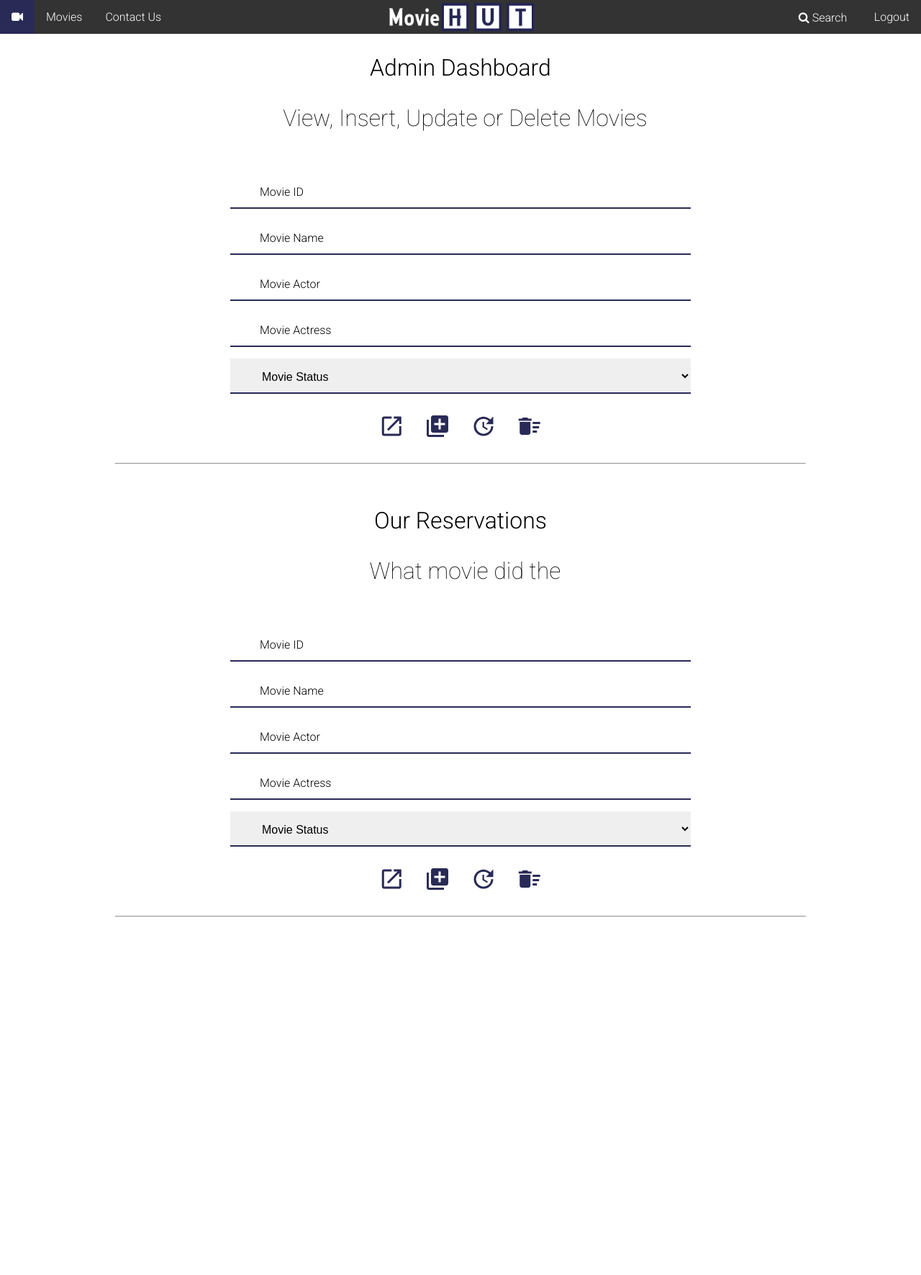
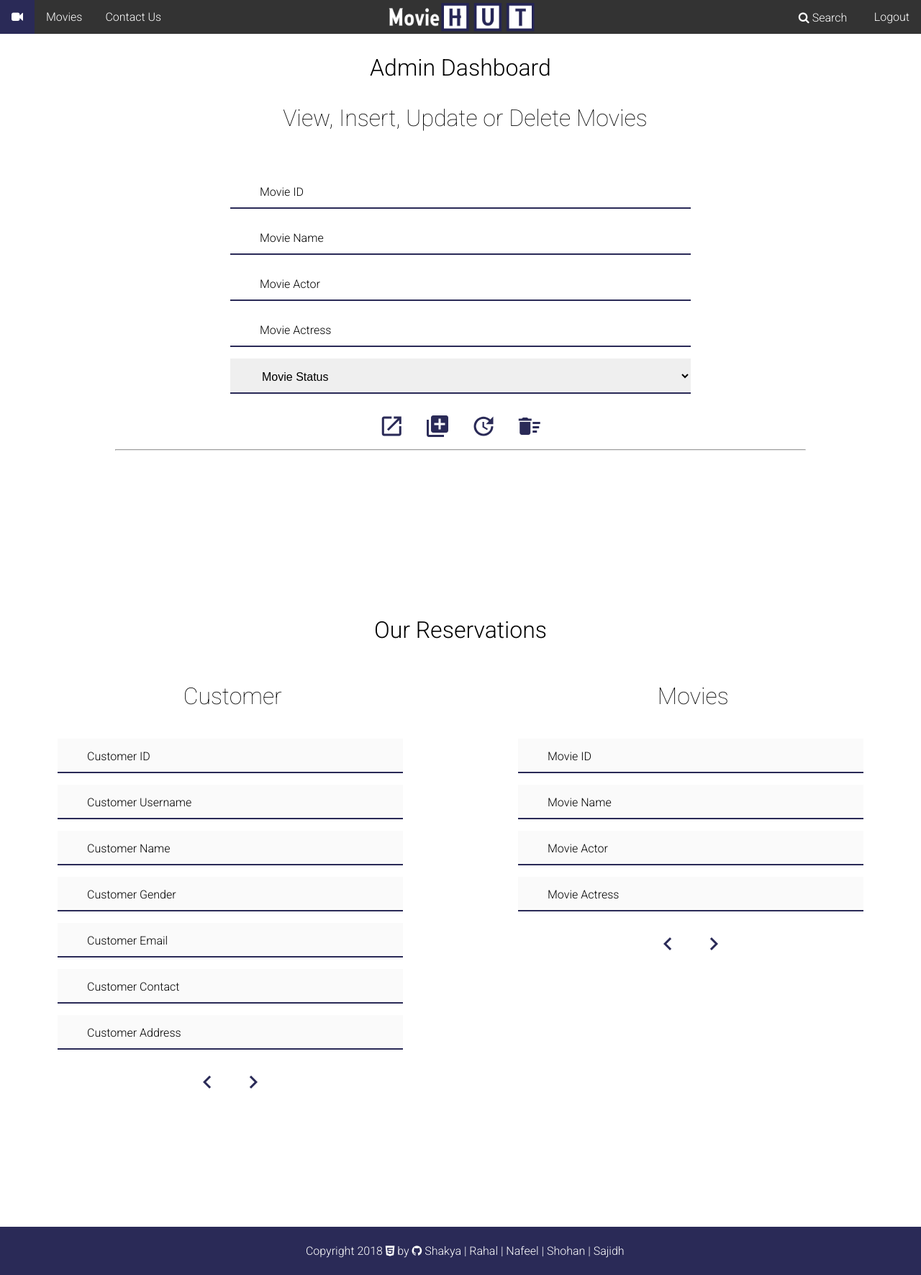
Before and after one commit to mfmsajidh/IIT-WEB-CW1, a PHP site: page /Admin.html in a window 1280 px wide. Shown: the whole page at 72% size. Before the commit the page ends 1274 px from the top, so only its background shows below. Run offline with PHP 8.4, Linux system fonts and the light colour scheme.

Commit message:
Minor Changes

```diff
--- a/Admin.html
+++ b/Admin.html
@@ -38,13 +38,13 @@
 		<li class="navbar_right"><input type="text" name="search" placeholder="&#xf002 Search" class="Search"></li>
 	</ul>
 
-	<div class="container">
+	<div class="container new_btn" style="height: 100%;">
 		<br>
-		<h1 id="Reserve">Admin Dashboard</h1>
+		<h1>Admin Dashboard</h1>
 		<p>View, Insert, Update or Delete Movies</p>
 		<br>
 
-		<form class="new_btn">
+		<form>
 
 		<input type="text" id="mid" name="mid" placeholder="Movie ID">
 		<input type="text" id="mname" name="fname" placeholder="Movie Name">
@@ -65,35 +65,56 @@
 		<a href="Login.html"><i class="material-icons" style="font-size:36px;color:#2a2a57">delete_sweep</i></a>
 		</form>
 
-	<br>
 	<hr width="75%">
+	</div>
 
-	<br>
-		<h1 id="Reserve">Our Reservations</h1>
-		<p>What movie did the </p>
-		<br>
+	<div class="container new_btn"  style="height: 100%;">
+		<h1>Our Reservations</h1>
 
+		<div class="half-container">
+			<p>Customer</p>
 			<form class="new_btn">
 
-		<input type="text" id="mid" name="mid" placeholder="Movie ID">
-		<input type="text" id="mname" name="fname" placeholder="Movie Name">
-		<input type="text" id="mactor" name="mactor" placeholder="Movie Actor">
-		<input type="text" id="mactress" name="mactress" placeholder="Movie Actress">
-
-		<select id="mstatus" name="mstatus">
-			<option disabled selected value>Movie Status</option>
-      		<option value="Available">Available</option>
-      		<option value="Borrowed">Borrowed</option>
-    	</select>
+			<input type="text" id="cid" name="cid" placeholder="Customer ID" disabled style="width:75%;">
+			<input type="text" id="cuser" name="cuser" placeholder="Customer Username" disabled style="width:75%;">
+			<input type="text" id="cname" name="cname" placeholder="Customer Name" disabled style="width:75%;">
+			<input type="text" id="cgender" name="cgender" placeholder="Customer Gender" disabled style="width:75%;">
+			<input type="text" id="cemail" name="cemail" placeholder="Customer Email" disabled style="width:75%;">
+			<input type="text" id="cnumber" name="cnumber" placeholder="Customer Contact" disabled style="width:75%;">
+			<input type="text" id="caddress" name="caddress" placeholder="Customer Address" disabled style="width:75%;">
 
 			<br>
 			<br>
-		<a href="Login.html"><i class="material-icons" style="font-size:36px;color:#2a2a57">open_in_new</i></a> &nbsp &nbsp &nbsp
-		<a href="Login.html"><i class="material-icons" style="font-size:36px;color:#2a2a57">library_add</i></a> &nbsp &nbsp &nbsp
-		<a href="Login.html"<i class="material-icons" style="font-size:36px;color:#2a2a57">update</i></a> &nbsp &nbsp &nbsp
-		<a href="Login.html"><i class="material-icons" style="font-size:36px;color:#2a2a57">delete_sweep</i></a>
+			<a href="Login.html"><i class="material-icons" style="font-size:36px;color:#2a2a57">navigate_before</i></a> &nbsp &nbsp &nbsp
+			<a href="Login.html"><i class="material-icons" style="font-size:36px;color:#2a2a57">navigate_next</i></a>
+			</form>
+		</div>
+
+		<div class="half-container">
+			<p>Movies</p>
+			<form class="new_btn">
+
+			<input type="text" id="mid" name="mid" placeholder="Movie ID" disabled style="width:75%;">
+			<input type="text" id="mname" name="fname" placeholder="Movie Name" disabled style="width:75%;">
+			<input type="text" id="mactor" name="mactor" placeholder="Movie Actor" disabled style="width:75%;">
+			<input type="text" id="mactress" name="mactress" placeholder="Movie Actress" disabled style="width:75%;">
+
+			<br>
+			<br>
+			<a href="Login.html"><i class="material-icons" style="font-size:36px;color:#2a2a57">navigate_before</i></a> &nbsp &nbsp &nbsp
+			<a href="Login.html"><i class="material-icons" style="font-size:36px;color:#2a2a57">navigate_next</i></a>
 			</form>
 
+		</div>
+
+	</div>
+
 	<br>
-	<hr width="75%">
+	<br>
+
+	<div class="footer">
+	  <p>Copyright 2018 <i class="fa fa-html5"></i> by <i class="fa fa-github"></i> Shakya | Rahal | Nafeel | Shohan | Sajidh</p>
 	</div>
+
+</body>
+</html>
--- a/Style.css
+++ b/Style.css
@@ -500,3 +500,8 @@ td {
 .new_btn input[type=text]:focus, select:focus {
     width: 65%;
 }
+
+.half-container {
+    width: 50%;
+    float: left;
+}
```
Lines whose indentation alone changed are shown as unchanged.
